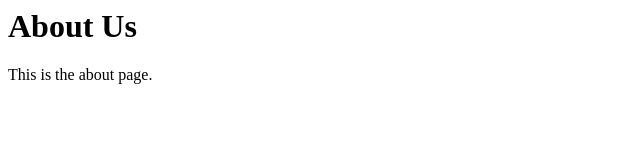
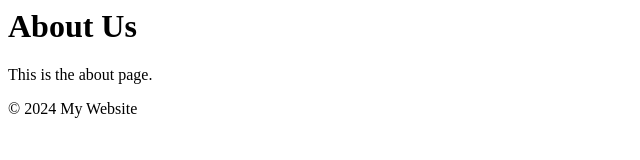
Before and after one commit to krishnakoushik192/SGA-2-Assignment, a plain HTML site: page about.html in a window 1280 px wide. Shown: the whole page, without its empty margins (0-640 px from the left). Drawn offline with Linux system fonts and the light colour scheme.

Commit message:
add the footer in about.html

```diff
--- a/about.html
+++ b/about.html
@@ -7,5 +7,7 @@
 <body>
     <h1>About Us</h1>
     <p>This is the about page.</p>
+    <footer>
+        <p>&copy; 2024 My Website</p>   </footer>
 </body>
 </html>
```
